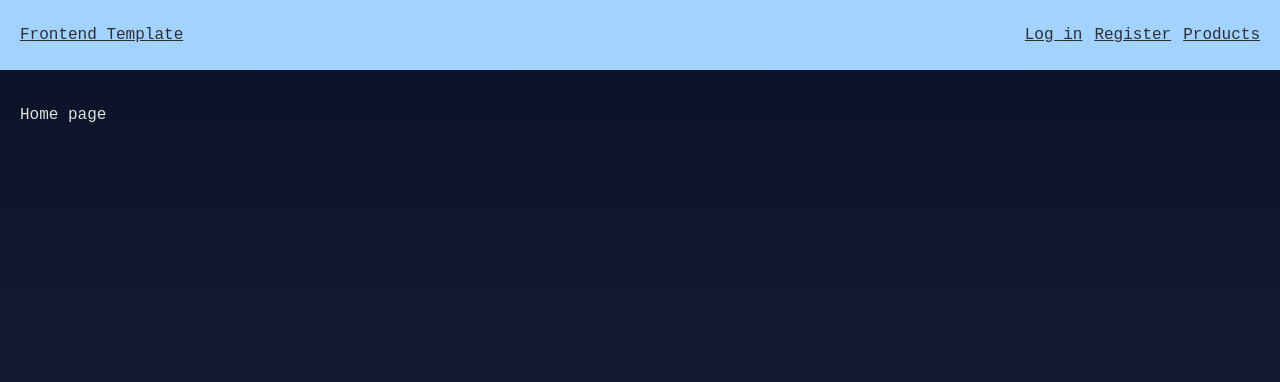
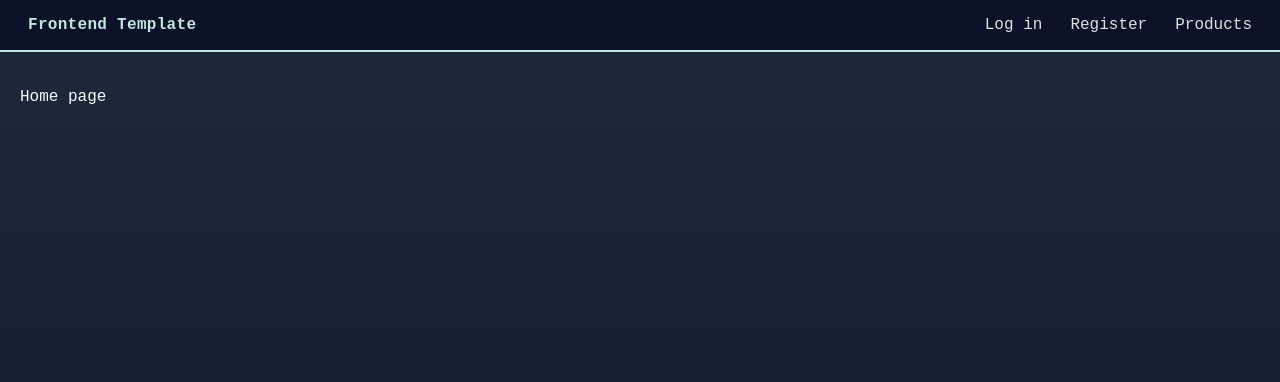
Before and after one commit to JonLindholm11/Capstone-Frontend-Project-Assimilation, a React (Vite) app: page / in a window 1280 px wide. Shown: the top 382 px of the page. Built offline with nearby package versions, Linux system fonts and the light colour scheme; no server answers.

Commit message:
changed global to blue and slate and navbar to deep ocean.

```diff
--- a/src/index.css
+++ b/src/index.css
@@ -51,7 +51,7 @@ button:hover {
 
 /* slate and blue modern */
 
-/* body {
+body {
   background: linear-gradient(to bottom, #1e293b, #0f172a);
   color: #f8fafc;
   font-family: "Courier New", Courier, monospace;
@@ -66,7 +66,7 @@ button {
 }
 button:hover {
   background-color: #0ea5e9;
-} */
+}
 
 /* pastel lime/mint (current) */
 /* body {
@@ -88,7 +88,7 @@ button:hover {
 } */
 
 /* deep ocean */
-body {
+/* body {
   background: linear-gradient(to bottom, #0a1128, #1b263b);
   color: #e0e1dd;
   font-family: "Courier New", Courier, monospace;
@@ -104,7 +104,7 @@ button {
 }
 button:hover {
   background-color: #04d9a8;
-}
+} */
 
 /* sunset vibes */
 /* body {
@@ -167,7 +167,7 @@ button:hover {
 /* cyberpunk neon */
 /* body {
   background: linear-gradient(to bottom, #0d0221, #240046);
-  color: #e0aaff;
+  color: #f9f6fb;
   font-family: "Courier New", Courier, monospace;
 
   background-repeat: no-repeat;
@@ -181,5 +181,4 @@ button {
 }
 button:hover {
   background-color: #fb5607;
-  }
-   */
+} */
--- a/src/layout/Navbar.css
+++ b/src/layout/Navbar.css
@@ -18,11 +18,11 @@ body {
 .sticky-header {
   cursor: default;
 }
-/* .sticky-header p {
+.sticky-header p {
   margin: 0;
   font-weight: 700;
   letter-spacing: 0.3px;
-}*/
+}
 
 .sticky-header nav {
   display: flex;
@@ -30,14 +30,13 @@ body {
   align-items: center;
 }
 
-/* .sticky-header a {
+.sticky-header a {
   text-decoration: none;
   color: #fff;
   cursor: pointer;
   padding: 6px 8px;
   border-radius: 6px;
-} */
-
+}
 
 /* cyberpunk neon navbar */
 /* .sticky-header {
@@ -58,13 +57,13 @@ body {
 } */
 
 /* deep ocean navbar */
-/* .sticky-header {
+.sticky-header {
   background-color: #0a1128;
-  border-bottom: 2px solid #06ffc4;
+  border-bottom: 2px solid #bfe7dd;
   color: #e0e1dd;
 }
 .sticky-header p {
-  color: #06ffc4;
+  color: #bfe7dd;
 }
 .sticky-header a {
   color: #e0e1dd;
@@ -73,7 +72,7 @@ body {
 .sticky-header a:hover {
   background-color: #06ffc4;
   color: #0a1128;
-} */
+}
 
 /* sunset vibes navbar */
 /* .sticky-header {
@@ -122,7 +121,7 @@ body {
 } */
 
 /* pastel lime/mint navbar */
-.sticky-header {
+/* .sticky-header {
   background-color: #a2d2ff;
   color: #2e2e2e;
 }
@@ -133,4 +132,4 @@ body {
 .sticky-header a:hover {
   background-color: #2e2e2e;
   color: #a2d2ff;
-}
+} */
```
